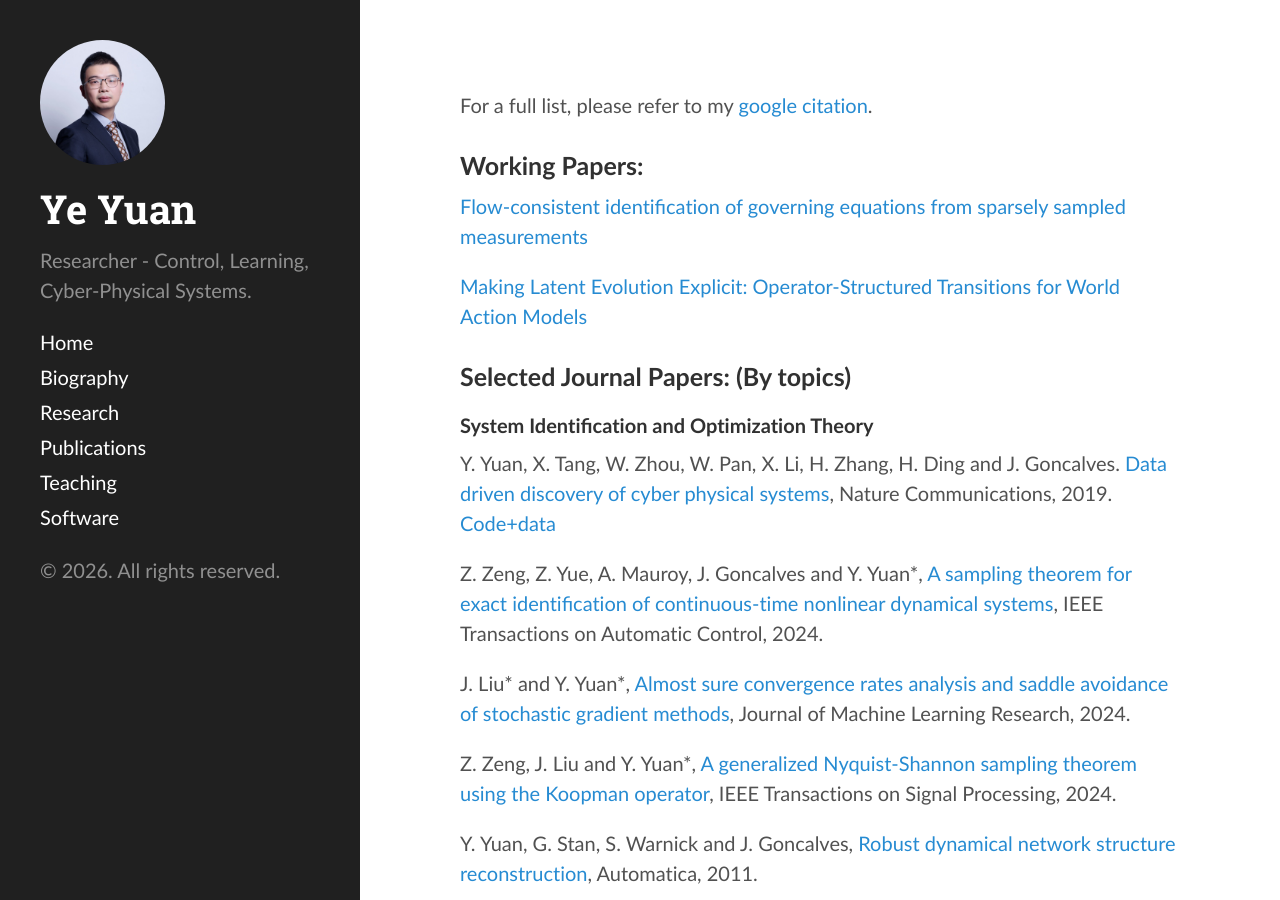
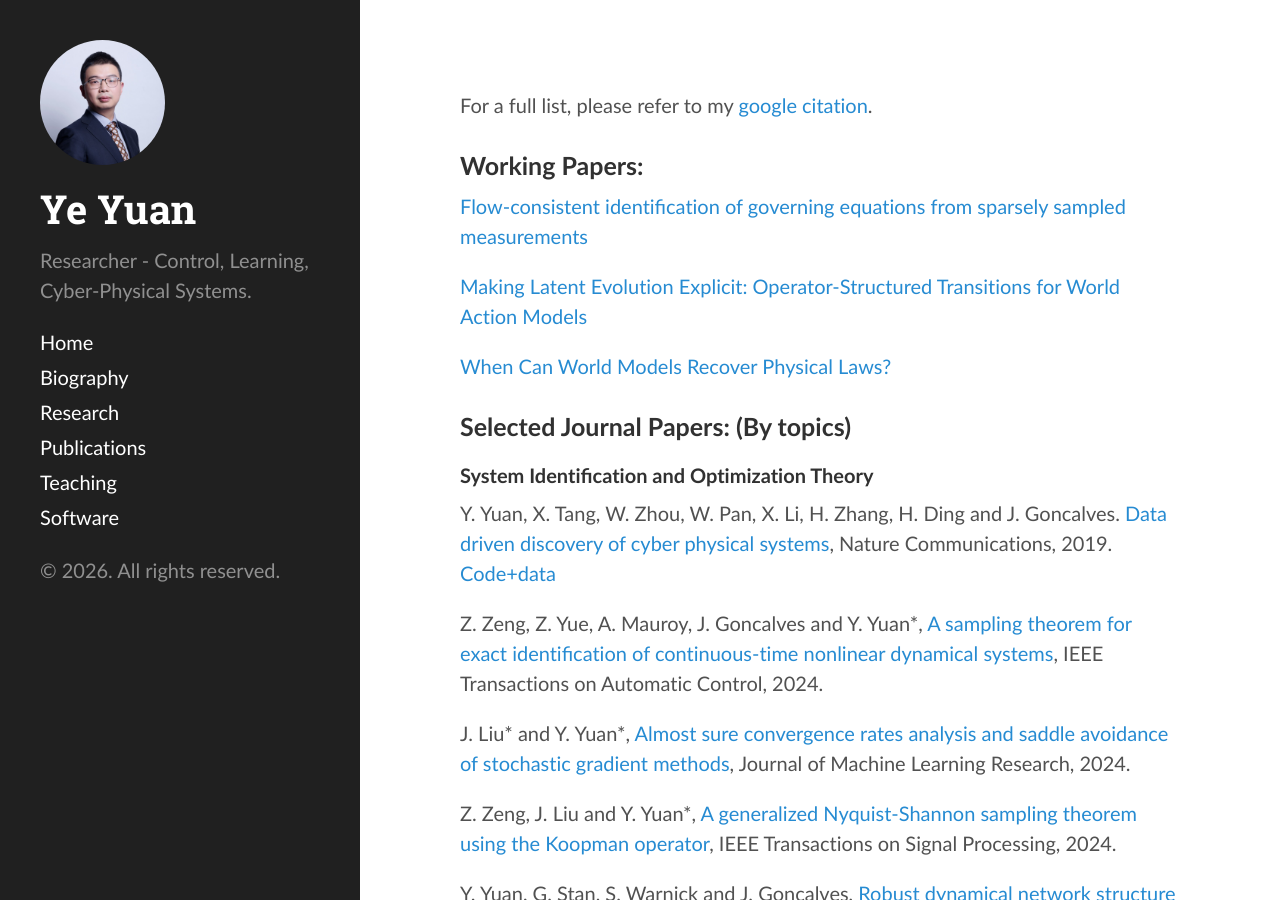
Before and after one commit to yy311/yy311.github.io, a Jekyll site: the page built from publication.md, in a window 1280 px wide and 900 px high. Built offline with Jekyll 4.4.1, drawn with Linux system fonts in a browser that asks for light colours.

Commit message:
Update publication.md

```diff
--- a/publication.md
+++ b/publication.md
@@ -9,6 +9,8 @@ For a full list, please refer to my [google citation](https://scholar.google.co.
 
 [Making Latent Evolution Explicit: Operator-Structured Transitions for World Action Models
 ](https://arxiv.org/abs/2608.27259)
+
+[When Can World Models Recover Physical Laws?](https://arxiv.org/pdf/2610.06877)
 
 <h3>Selected Journal Papers: (By topics)</h3>
 
```
